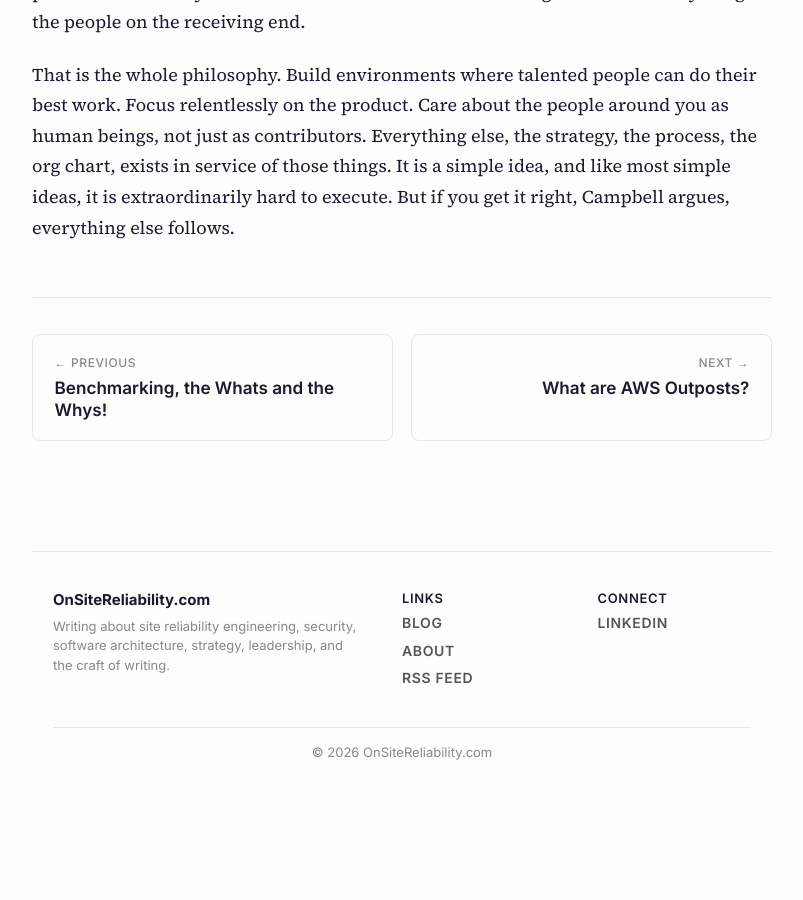
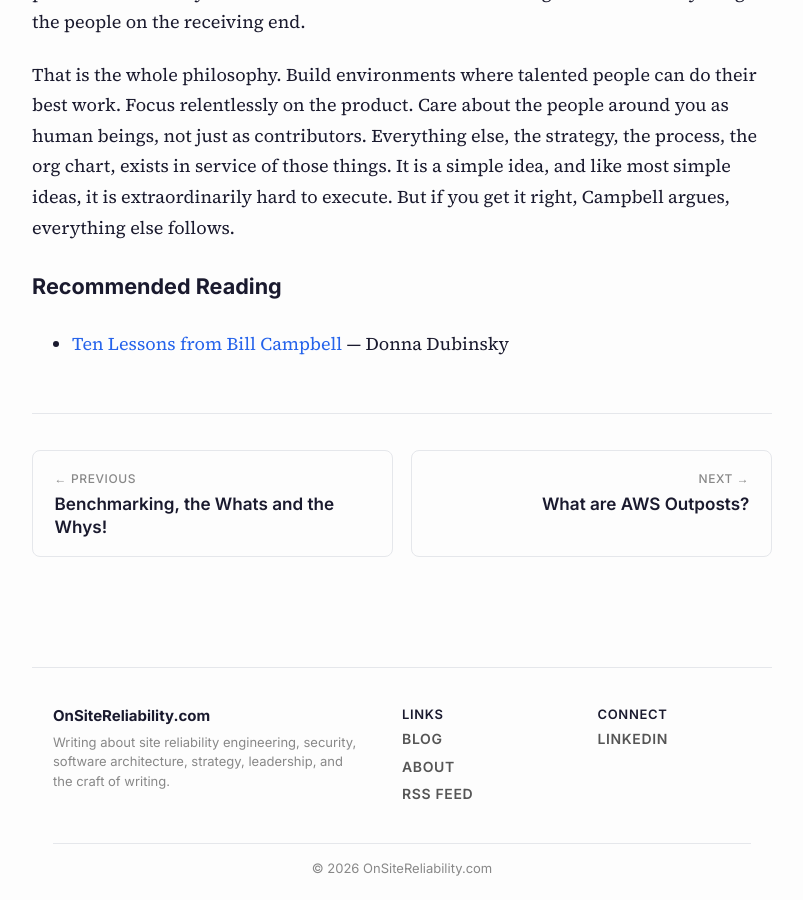
Before and after one commit to qapage/qapage.github.io, a Jekyll site: the page built from _posts/2021-03-15-Lessons-from-Bill-Campbell.md, in a window 1280 px wide and 900 px high, scrolled down 5507 px. Shown: the whole window, without its empty margins (238-1041 px from the left). Built offline with Jekyll 4.4.1, drawn with Linux system fonts in a browser that asks for light colours; before the commit the page ends 6291 px from its top, so only the background shows below that.

Commit message:
Add recommended reading section to Bill Campbell post
Co-Authored-By: Claude Opus 4.6 <noreply@anthropic.com>

```diff
--- a/_posts/2021-03-15-Lessons-from-Bill-Campbell.md
+++ b/_posts/2021-03-15-Lessons-from-Bill-Campbell.md
@@ -88,3 +88,7 @@ In his closing, Campbell distills everything to its essence: "You care deeply ab
 When Eric Schmidt, Jonathan Rosenberg, and Alan Eagle interviewed over 80 people for their book *Trillion Dollar Coach*, one word came up in nearly every conversation: love. How much they loved Bill, how much Bill loved them. He treated people as whole human beings — professional, personal, family, all of it — not just as workers filling a role. He had a habit of taking five minutes after a big milestone to recognize the junior person who actually did the work. It cost him almost nothing and meant everything to the people on the receiving end.
 
 That is the whole philosophy. Build environments where talented people can do their best work. Focus relentlessly on the product. Care about the people around you as human beings, not just as contributors. Everything else, the strategy, the process, the org chart, exists in service of those things. It is a simple idea, and like most simple ideas, it is extraordinarily hard to execute. But if you get it right, Campbell argues, everything else follows.
+
+#### Recommended Reading
+
+- [Ten Lessons from Bill Campbell](https://medium.com/@ddubinsky/ten-lessons-from-bill-campbell-660333d6feda) — Donna Dubinsky
```
